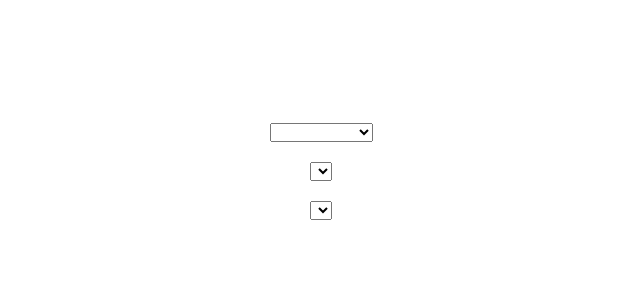
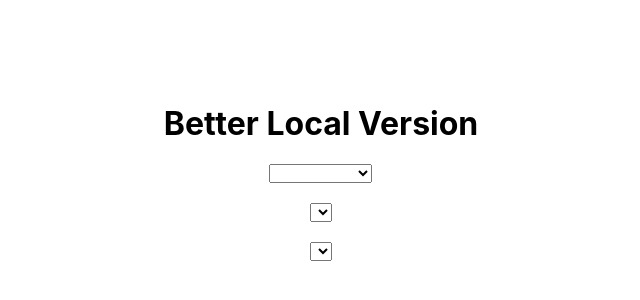
Before and after one commit to Miigaarino/dropdown, a Next.js app: page / in a window 1280 px wide. Shown: the part 164-464 px from the top of the page, without its empty margins (319-959 px from the left). Built offline with nearby package versions, Linux system fonts and the light colour scheme.

Commit message:
Done for real

```diff
--- a/pages/index.js
+++ b/pages/index.js
@@ -38,6 +38,8 @@ export default function Home() {
   return (
     <div className={styles.container}>
       <main className={styles.main}>
+        <h1>Better Local Version</h1>
+
         <select value={hotAimag} onChange={handleHotAimagChange}>
           <option value=''> </option>
           {Object.keys(db).map((key, index) => (
```
